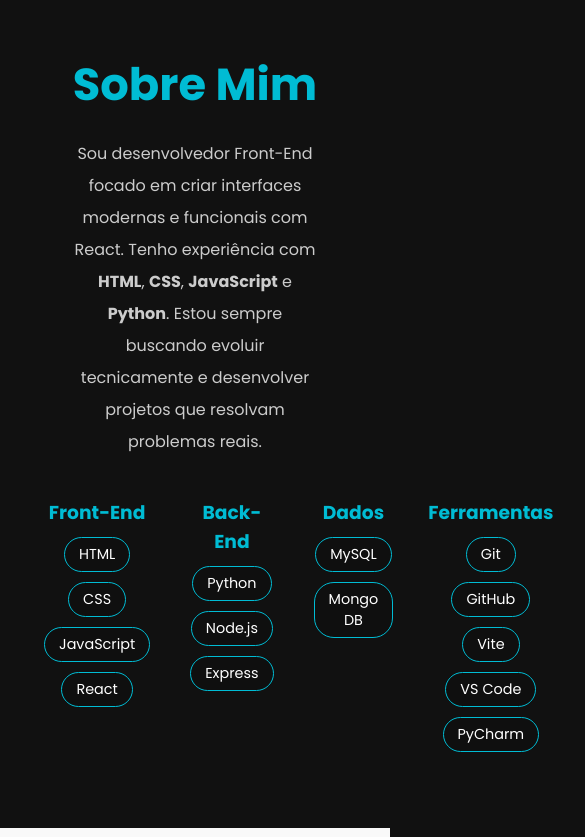
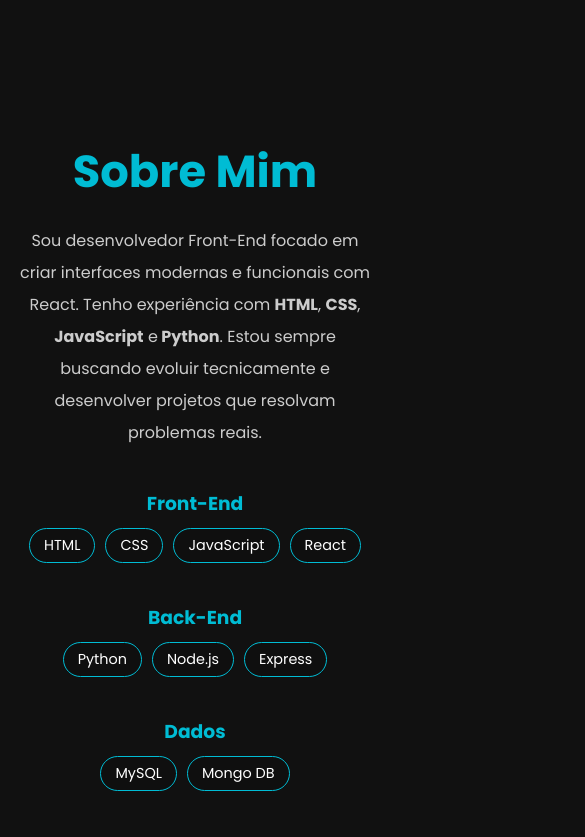
Before and after one commit to vitorfreitas13/portfolio-react, a React (Vite) app: page / in a window 390 px wide. Shown: the part 860-1697 px from the top of the page, 585 px wide, since content can reach past the window. Built offline with nearby package versions, Linux system fonts and the light colour scheme.

Commit message:
coloquei resposividade no sobre mim

```diff
--- a/src/components/About/About.css
+++ b/src/components/About/About.css
@@ -34,13 +34,11 @@
   justify-content: space-between;
 }
 
-
 .skill-group h3 {
   margin-bottom: 10px;
   color: #00bcd4;
   text-align: center;
 }
-
 
 .skill-group span {
   display: inline-block;
@@ -59,3 +57,21 @@
   color: #0f0f0f;
   cursor: pointer;
 }
+
+@media (max-width: 768px) {
+  .about {
+    padding: 60px 5%;
+    min-height: auto;
+    margin-top: 200px;
+    margin-bottom: 120px;
+  }
+
+  .about p {
+    width: 100%;
+  }
+
+  .about-skills {
+    flex-direction: column;
+    align-items: center;
+  }
+}
```
